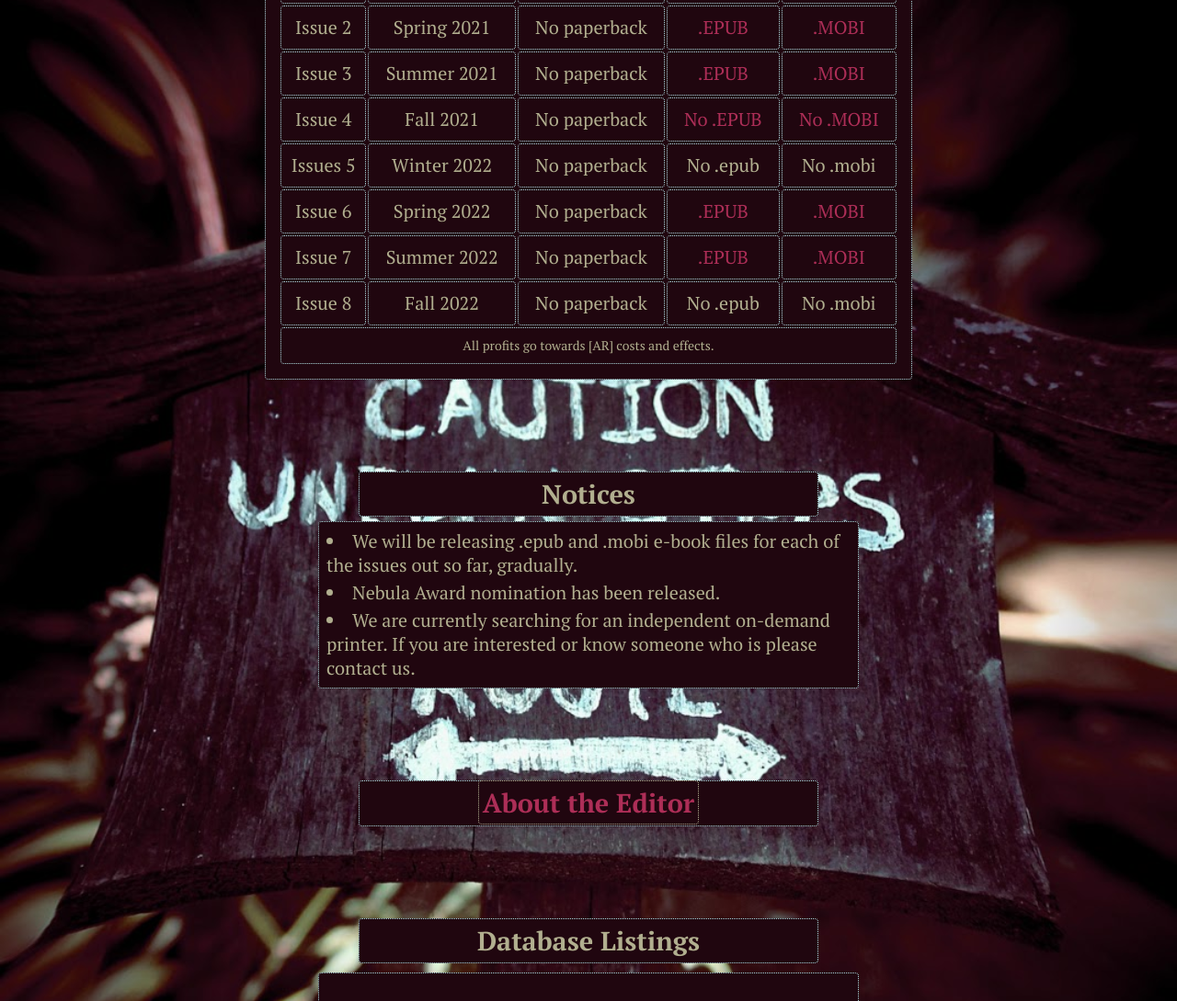
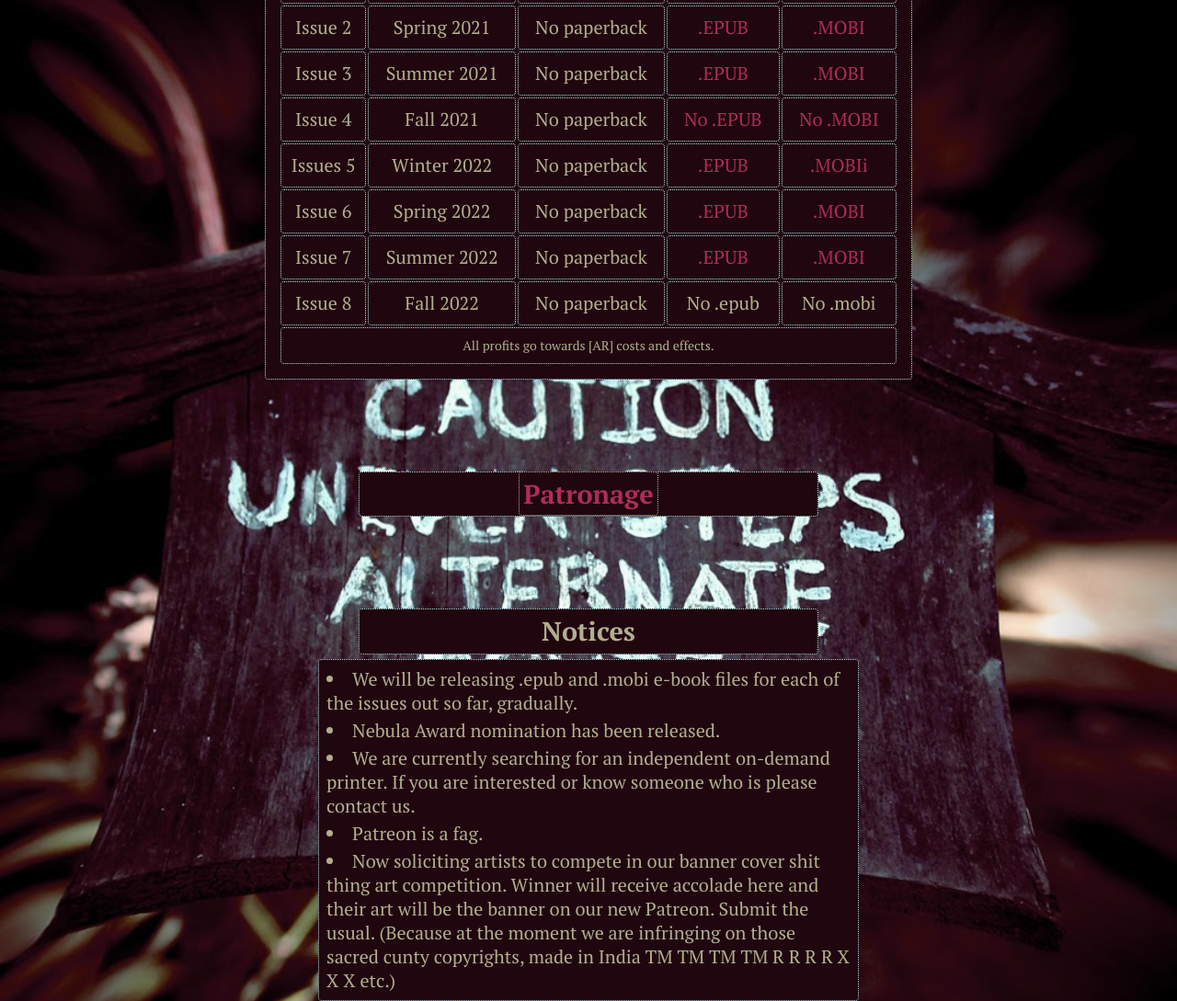
Before and after one commit to mostarrcoding/alternateroute, a plain HTML site: page index.html in a window 1280 px wide. Shown: the part 2265-3354 px from the top of the page at 92% size. Drawn offline with nearby package versions, Linux system fonts and the light colour scheme; grey boxes are pictures that could not be loaded; a web font is replaced by a local one.

Commit message:
epubs and patreon

```diff
--- a/index.html
+++ b/index.html
@@ -85,8 +85,8 @@
 				<td colspan=1>Issues 5</td>
 				<td colspan=1>Winter 2022</td>
 				<td><a>No paperback</a></td>
-				<td><a>No .epub</a></td>
-				<td><a>No .mobi</a></td>
+				<td><a href="./ebooks/[Alternate Route] Issue 5 - Winter 2022.epub">.EPUB</a></td>
+				<td><a href="./ebooks/[Alternate Route] Issue 5 - Winter 2022.mobi">.MOBIi</a></td>
 			</tr>
 			<tr>
 				<td>Issue 6</td>
@@ -114,11 +114,18 @@
 			</tr> <!-- change all headers to be like the links in the table - - that is, highlight box, but link not, when hover over-->
 		</table>
 
+		<h2><a href="https://www.patreon.com/user?u=46962524">Patronage</a></h2>
+
 		<h2>Notices</h2>
 		<ul>
 			<li>We will be releasing .epub and .mobi e-book files for each of the issues out so far, gradually.</li>
 			<li>Nebula Award nomination has been released.</li>
 			<li>We are currently searching for an independent on-demand printer. If you are interested or know someone who is please contact us.</li>
+			<li>Patreon is a fag.</li>
+			<li>Now soliciting artists to compete in our banner cover shit thing art competition. Winner will receive accolade here and their art will be
+				the banner on our new Patreon. Submit the usual. (Because at the moment we are infringing on those sacred cunty copyrights, made in India
+				TM TM TM TM R R R R X X X etc.)
+			</li>
 		</ul>
 
 		<h2><a href="about_the_editor.html">About the Editor</a></h2>
```
Also changed, not shown: bio_list.html (+1 -0 lines), bios/Theodore_Cornett.html (added, +15 -0 lines), 2 other files.
